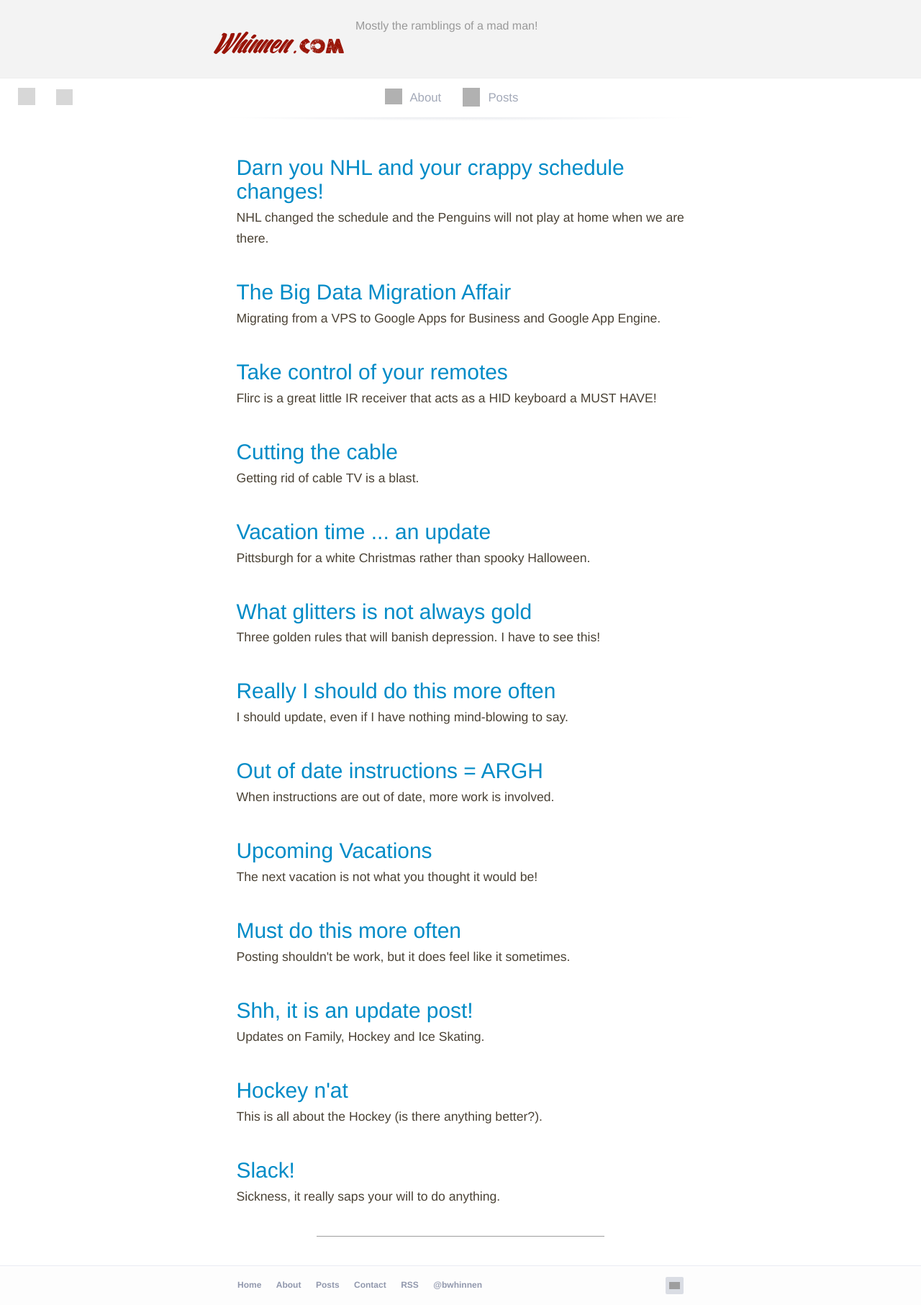
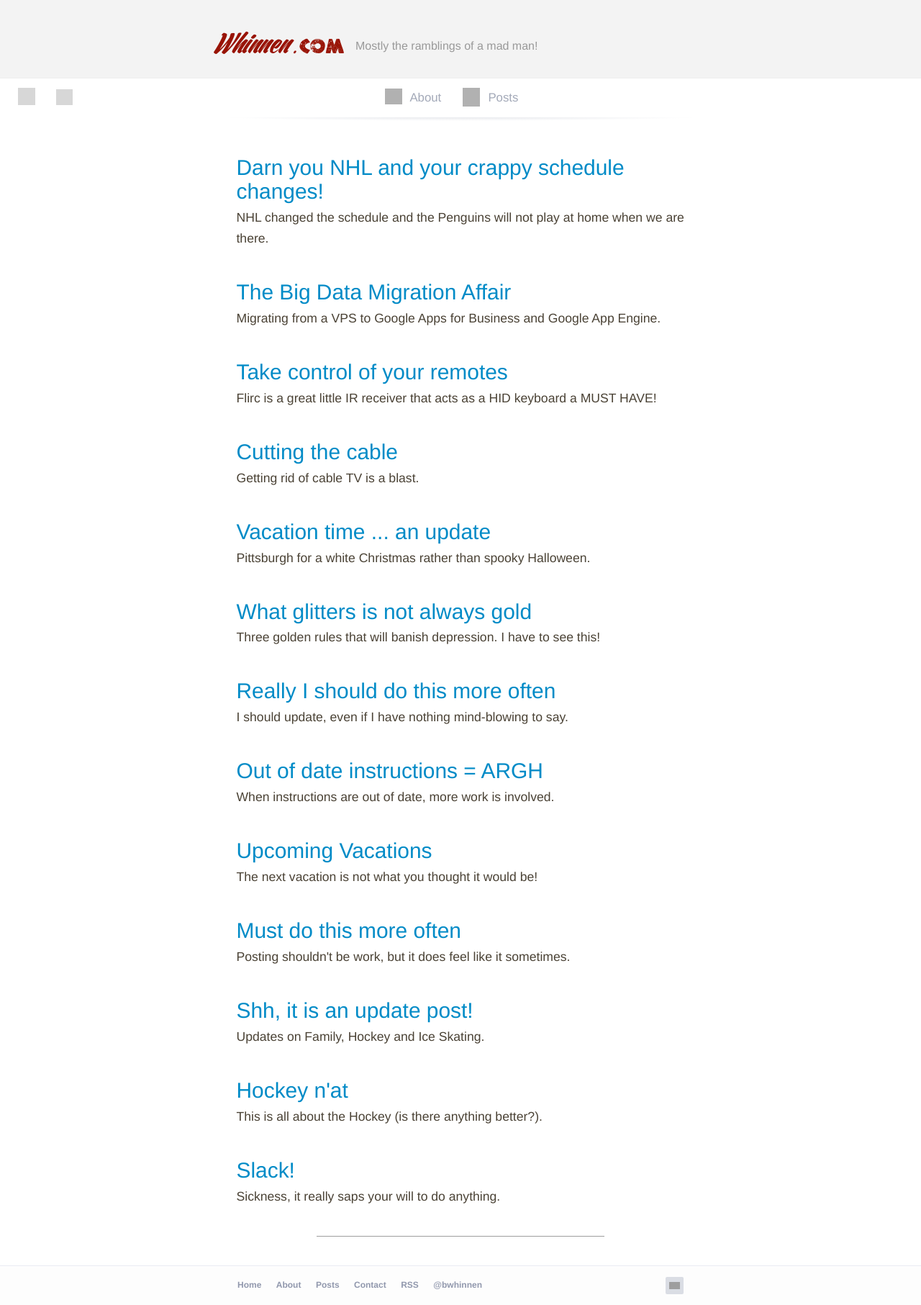
Before and after one commit to bwhinnen/bwhinnen.github.io, a Jekyll site: the page built from index.html, in a window 1280 px wide. Shown: the whole page at 72% size. Built offline with Jekyll 4.4.1, drawn with Linux system fonts in a browser that asks for light colours; nearby versions of some CDN libraries; Markdown is read by kramdown in place of the engine named in the settings; comment, search, counter and statistics services are not loaded; grey boxes are pictures that could not be loaded.

Commit message:
modified:   _layouts/master.html 	modified:   _site/2012/05/hockey_nat.html 	modified:   _site/2012/05/slack.html 	modified:   _site/2012/07/shh-it-is-an-update-post.html 	modified:   _site/2012/10/must-do-this-more-often.html 	modified:   _site/2012/10/out-of-date-instructions-argh.html 	modified:   _site/2012/10/upcoming-vacations.html 	modified:   _site/2013/06/really-i-should-do-this-more-often.html 	modified:   _site/2013/07/cutting-the-cable.html 	modified:   _site/2013/07/take-control-of-your-remotes.html 	modified:   _site/2013/07/vacation-time-an-update.html 	modified:   _site/2013/07/what-glitters-is-not-always-gold.html 	modified:   _site/2013/09/darn-you-nhl-and-your-crappy-schedule-changes.html 	modified:   _site/2013/09/the-big-data-migration-affair.html 	modified:   _site/about.html 	modified:   _site/index.html

```diff
--- a/_layouts/master.html
+++ b/_layouts/master.html
@@ -54,8 +54,8 @@
       <header id="masthead" class="clearfix">
         <a href="/" class="ir stammy " title="Brett Whinnen"></a>
         <hgroup class="intro">
-          <h1></h1>
-          <h2>Mostly the ramblings of a mad man!</h2>
+          <h1><br /></h1>
+          <h2><span>Mostly the ramblings of a mad man!</span></h2>
         </hgroup>
       </header>
    </div>
```
Also changed, not shown: 15 other files.
